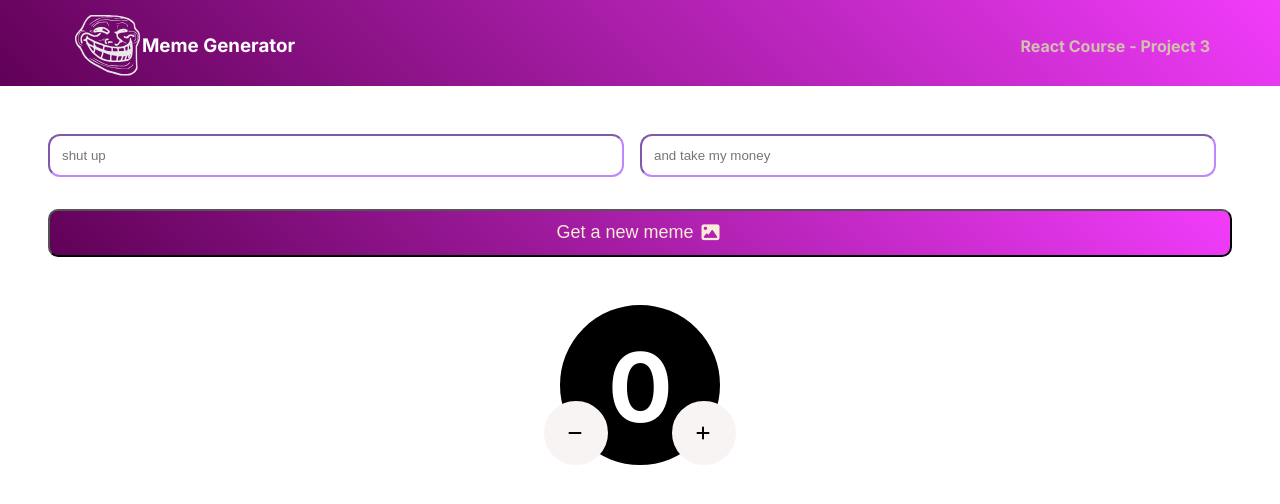
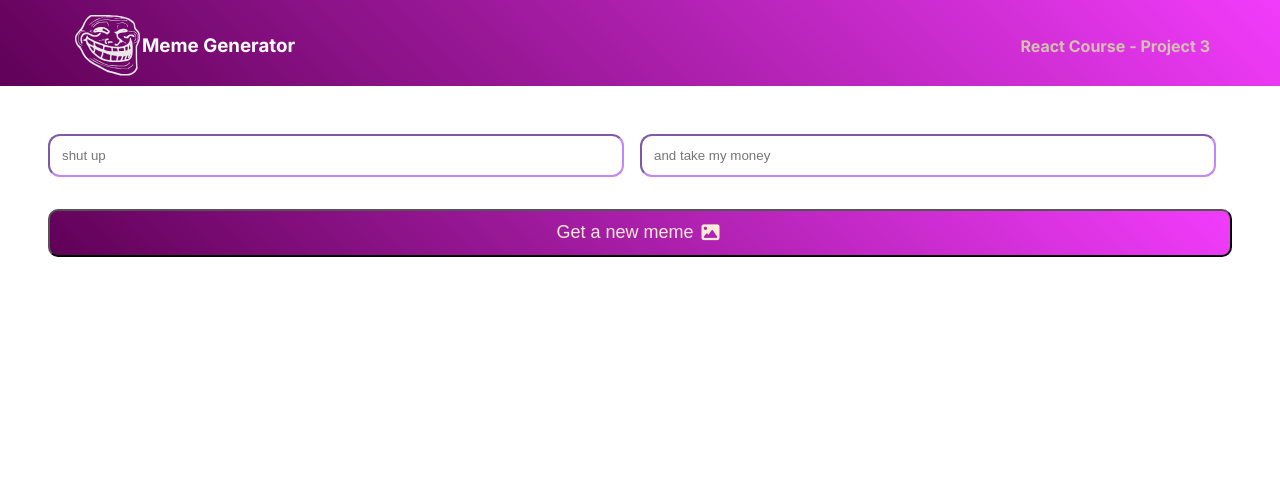
Before and after one commit to brandonfelty/react_tutorial, a React (Create React App) app: page /meme_gen in a window 1280 px wide. Shown: the top 504 px of the page. Built offline with nearby package versions, Linux system fonts and the light colour scheme.

Commit message:
clean up challenge

```diff
--- a/src/pages/MemeGenerator.jsx
+++ b/src/pages/MemeGenerator.jsx
@@ -2,10 +2,8 @@ import React from 'react';
 import NavBar from '../components/NavBar';
 import Meme from '../components/Meme';
 import './MemeGenerator.css';
-import Timer from '../components/Timer';
 
 const MemeGenerator = () => {
-
   return (
     <div className='meme--page'>
       <NavBar
@@ -14,7 +12,6 @@ const MemeGenerator = () => {
         pic='meme-logo'
       />
       <Meme />
-      <Timer />
     </div>
   )
 };
```
